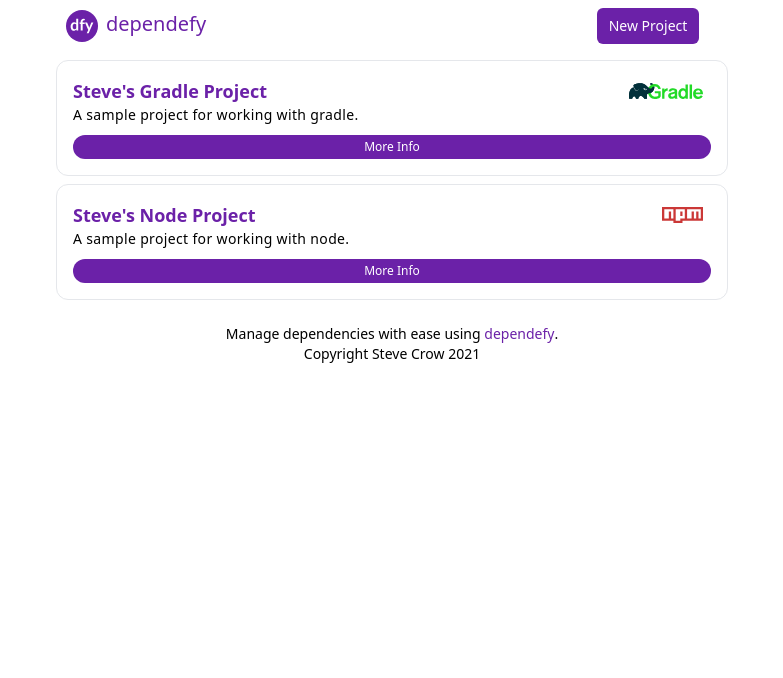
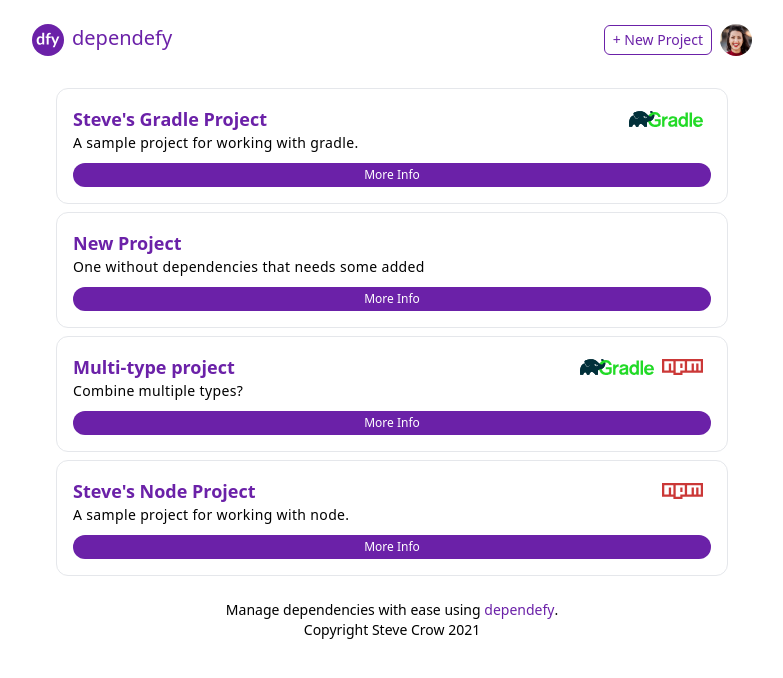
Before and after one commit to cr0wst/dependefy, a Svelte app: page / in a window 1280 px wide. Shown: the top 678 px of the page, without its empty margins (248-1031 px from the left). Built offline with nearby package versions, Linux system fonts and the light colour scheme.

Commit message:
Add some more routing.

```diff
--- a/package.json
+++ b/package.json
@@ -5,7 +5,7 @@
   "scripts": {
     "build": "rollup -c",
     "dev": "rollup -c -w",
-    "start": "sirv public --no-clear",
+    "start": "sirv public --no-clear --single",
     "check": "svelte-check --tsconfig ./tsconfig.json"
   },
   "devDependencies": {
@@ -29,6 +29,7 @@
     "typescript": "^4.0.0"
   },
   "dependencies": {
+    "@tailwindcss/forms": "^0.4.0",
     "sirv-cli": "^1.0.0",
     "svelte-routing": "^1.6.0"
   }
--- a/public/index.html
+++ b/public/index.html
@@ -13,6 +13,6 @@
 	<script defer src='/build/bundle.js'></script>
 </head>
 
-<body class="max-w-5xl mx-auto">
+<body class="max-w-3xl mx-auto">
 </body>
 </html>
--- a/src/App.svelte
+++ b/src/App.svelte
@@ -1,6 +1,7 @@
 <script>
-    import {Route, Router} from "svelte-routing";
+    import {Link, Route, Router} from "svelte-routing";
     import Main from "./routes/Dashboard.svelte";
+    import NewProject from "./routes/NewProject.svelte";
 
     // Used for SSR. A falsy value is ignored by the Router.
     export let url = "";
@@ -8,27 +9,45 @@
 
 <Router url="{url}">
     <!-- component -->
-    <nav class="flex w-screen py-2 items-center max-w-5xl mx-auto">
+    <nav class="flex items-center justify-between flex-wrap p-6">
         <!-- logo -->
-        <div class="flex-1 flex justify-center mr-auto">
-            <img src="images/logo.svg" alt="dependefy logo" class="h-8 my-auto pr-2">
-            <span class="font-thin text-xl text-purple-800">depen</span><span class="text-xl text-purple-800">defy</span>
+        <div class="flex items-center flex-shrink-0">
+            <Link to="/">
+                <div class="flex-1 flex">
+                    <img src="/images/logo.svg" alt="dependefy logo" class="h-8 my-auto pr-2">
+                    <span class="font-thin text-xl text-purple-800">depen</span><span
+                        class="text-xl text-purple-800">defy</span>
+                </div>
+            </Link>
         </div>
-        <!-- nav -->
-        <div class="flex-1 flex justify-center ml-auto">
-            <a href="#" class="bg-purple-800 text-white px-3 py-2 rounded-md text-sm font-medium"
-               aria-current="page">New Project</a>
+
+        <!-- Links -->
+        <!-- User Section -->
+        <div class="flex justify-center">
+            <Link to="project/new"
+                  class="text-purple-800 my-auto p-1 border px-2 rounded-md border-purple-800 text-sm mr-2 hover:bg-purple-800 hover:text-white">+ New
+                Project
+            </Link>
+            <img src="/images/avatar-example.png" alt="Your profile picture."
+                 class="my-auto rounded-full h-8 w-8 object-scale-down">
         </div>
     </nav>
     <div class="container pt-2">
         <Route path="/">
             <Main/>
         </Route>
+        <Route path="project/new">
+            <NewProject/>
+        </Route>
     </div>
     <footer class="items-center mx-auto max-w-5xl text-center w-full p-4 text-sm font-thin">
-        <div>Manage dependencies with ease using <span class="font-thin text-purple-800">depen</span><span class="text-purple-800 font-medium">defy</span>.</div>
-        <div class="font-thin">Copyright <a class="font-medium" href="https://smcrow.com">Steve Crow</a> {new Date().getFullYear()}</div>
-    </footer></Router>
+        <div>Manage dependencies with ease using <span class="font-thin text-purple-800">depen</span><span
+                class="text-purple-800 font-medium">defy</span>.
+        </div>
+        <div class="font-thin">Copyright <a class="font-medium" href="https://smcrow.com">Steve
+            Crow</a> {new Date().getFullYear()}</div>
+    </footer>
+</Router>
 
 <style global>
     @tailwind base;
--- a/src/components/DependencyCard.svelte
+++ b/src/components/DependencyCard.svelte
@@ -1,27 +1,42 @@
 <script>
+    import {fade} from 'svelte/transition'
+
     export let name
     export let description
-    export let type
     export let dependencies
     let expanded = false
+    // Organize dependency by type
+    $: reducedDependencies = dependencies.reduce((r, a) => {
+        r[a.type] = r[a.type] || []
+        r[a.type].push(a)
+        return r
+    }, Object.create(null))
 </script>
 
 <div class="max-w-md mx-auto bg-white rounded-xl border overflow-hidden md:max-w-2xl p-4 mb-2">
     <div class="flex flex-row">
         <div class="text-lg text-purple-800 font-bold w-full">{name}</div>
+        {#if dependencies.length > 0}
+            {#each Object.keys(reducedDependencies) as type}
                 <img src="images/logos/{type}.svg" class="h-4 pr-2 my-auto" alt="{type} logo">
+            {/each}
+        {/if}
     </div>
     <div class="tracking-wide text-sm flex flex-row">
         {description}
     </div>
     {#if expanded}
         <!-- expanded info -->
-        <div class="pt-2">
-            <div class="text-lg text-purple-800 font-bold w-full tracking-wide">Dependencies</div>
+        {#if dependencies.length > 0}
+            <div class="text-lg text-purple-800 font-bold w-full tracking-wide flex">
+                Dependencies
+            </div>
+            <div class="pt-2" in:fade={{ duration: 500}}>
                 <div class="w-full">
                     <table class="min-w-full divide-y divide-gray-200 font-mono text-xs">
                         <thead class="bg-purple-50 px-6 text-left text-xs font-medium tracking-wider">
                         <tr>
+                            <th>Type</th>
                             <th>Name</th>
                             <th>Version</th>
                             <th>Latest</th>
@@ -30,6 +45,8 @@
                         <tbody>
                         {#each dependencies as dependency}
                             <tr class="border-b">
+                                <td><img src="images/logos/{dependency.type}.svg" class="h-2 pr-2 my-auto"
+                                         alt="{dependency.type} logo"></td>
                                 <td>{dependency.name}</td>
                                 <td>{dependency.version}</td>
                                 <td>{dependency.latest}</td>
@@ -39,6 +56,16 @@
                     </table>
                 </div>
             </div>
+        {/if}
+        <div class="pt-2 flex">
+            <button class="rounded-md text-white bg-purple-800 text-xs font-bold py-1 px-2 mr-auto">
+                Add Dependency
+            </button>
+            <button class="rounded-md text-red-500 border-red-500 border text-xs font-bold py-1 px-2 ml-auto">
+                Delete Project
+            </button>
+        </div>
+
         <div class="mx-auto w-full pt-2">
             <button on:click={() => expanded = false}
                     class="rounded-full text-purple-800 bg-white border border-purple-800 text-xs py-1 px-2 mx-auto w-full">
@@ -48,7 +75,8 @@
     {:else}
         <div class="mx-auto w-full pt-2">
             <button on:click={() => expanded = true}
-                    class="rounded-full text-white bg-purple-800 text-xs py-1 px-2 mx-auto w-full">More Info</button>
+                    class="rounded-full text-white bg-purple-800 text-xs py-1 px-2 mx-auto w-full">More Info
+            </button>
         </div>
     {/if}
 </div>
--- a/src/main.ts
+++ b/src/main.ts
@@ -1,10 +1,7 @@
 import App from './App.svelte';
 
 const app = new App({
-	target: document.body,
-	props: {
-		name: 'world'
-	}
+	target: document.body
 });
 
 export default app;
--- a/src/routes/Dashboard.svelte
+++ b/src/routes/Dashboard.svelte
@@ -4,15 +4,16 @@
     const projects = [
         {
             name: "Steve's Gradle Project",
-            type: "gradle",
             description: "A sample project for working with gradle.",
             dependencies: [
                 {
+                    "type": "gradle",
                     "name": "com.nexmo:nexmo-spring-boot-starter",
                     "version": "1.0.0",
                     "latest": "1.1.0"
                 },
                 {
+                    "type": "gradle",
                     "name": "com.nexmo:client",
                     "version": "4.4.0",
                     "latest": "5.6.0"
@@ -20,21 +21,59 @@
                 ]
         },
         {
-            name: "Steve's Node Project",
-            type: "npm",
-            description: "A sample project for working with node.",
+            name: "New Project",
+            description: "One without dependencies that needs some added",
+            dependencies: [
+            ]
+        },
+        {
+            name: "Multi-type project",
+            description: "Combine multiple types?",
             dependencies: [
                 {
+                    "type": "gradle",
+                    "name": "com.nexmo:nexmo-spring-boot-starter",
+                    "version": "1.0.0",
+                    "latest": "1.1.0"
+                },
+                {
+                    "type": "gradle",
+                    "name": "com.nexmo:client",
+                    "version": "4.4.0",
+                    "latest": "5.6.0"
+                },
+                {
+                    "type": "npm",
                     "name": "express",
                     "version": "4.17.0",
                     "latest": "4.17.1"
                 },
                 {
+                    "type": "npm",
+                    "name": "mongoose",
+                    "version": "4.4.10",
+                    "latest": "5.1.0"
+                },
+            ]
+        },
+        {
+            name: "Steve's Node Project",
+            description: "A sample project for working with node.",
+            dependencies: [
+                {
+                    "type": "npm",
+                    "name": "express",
+                    "version": "4.17.0",
+                    "latest": "4.17.1"
+                },
+                {
+                    "type": "npm",
                     "name": "mongoose",
                     "version": "4.4.10",
                     "latest": "5.1.0"
                 },
                 {
+                    "type": "npm",
                     "name": "underscore",
                     "version": "1.8.3",
                     "latest": "1.8.3"
--- /dev/null
+++ b/src/routes/NewProject.svelte
@@ -0,0 +1,25 @@
+<div class="max-w-md mx-auto bg-white overflow-hidden md:max-w-2xl p-4 mb-2">
+    <form class="space-y-4">
+        <div class="rounded-md shadow-sm space-y-px">
+            <div class="grid gap-6">
+                <div class="col-span-12">
+                    <label for="project_name" class="block text-sm font-medium text-purple-800">Project Name</label>
+                    <input type="text" name="project_name" id="project_name"
+                           class="mt-1 focus:ring-purple-500 focus:border-purple-500 block w-full shadow-sm sm:text-sm border-gray-300 rounded-md"/>
+                </div>
+                <div class="col-span-12">
+                    <label for="project_name" class="block text-sm font-medium text-purple-800">Project
+                        Description</label>
+                    <textarea name="project_name" id="project_description"
+                              class="mt-1 focus:ring-purple-500 focus:border-purple-500 block w-full shadow-sm sm:text-sm border-gray-300 rounded-md"></textarea>
+                </div>
+            </div>
+        </div>
+        <div>
+            <button type="submit"
+                    class="group relative w-full flex justify-center py-2 px-4 border border-transparent text-sm font-medium rounded-md text-white bg-purple-800 hover:bg-purple-900 focus:outline-none focus:ring-2 focus:ring-offset-2 focus:ring-indigo-500">
+                Save
+            </button>
+        </div>
+    </form>
+</div>
--- a/tailwind.config.js
+++ b/tailwind.config.js
@@ -19,5 +19,7 @@ module.exports = {
   variants: {
     extend: {},
   },
-  plugins: [],
+  plugins: [
+      require('@tailwindcss/forms')
+  ],
 }
```
Also changed, not shown: public/images/avatar-example.png (added), 1 other file (tests, documents, lock files or other folders). Lines whose indentation alone changed are shown as unchanged.
